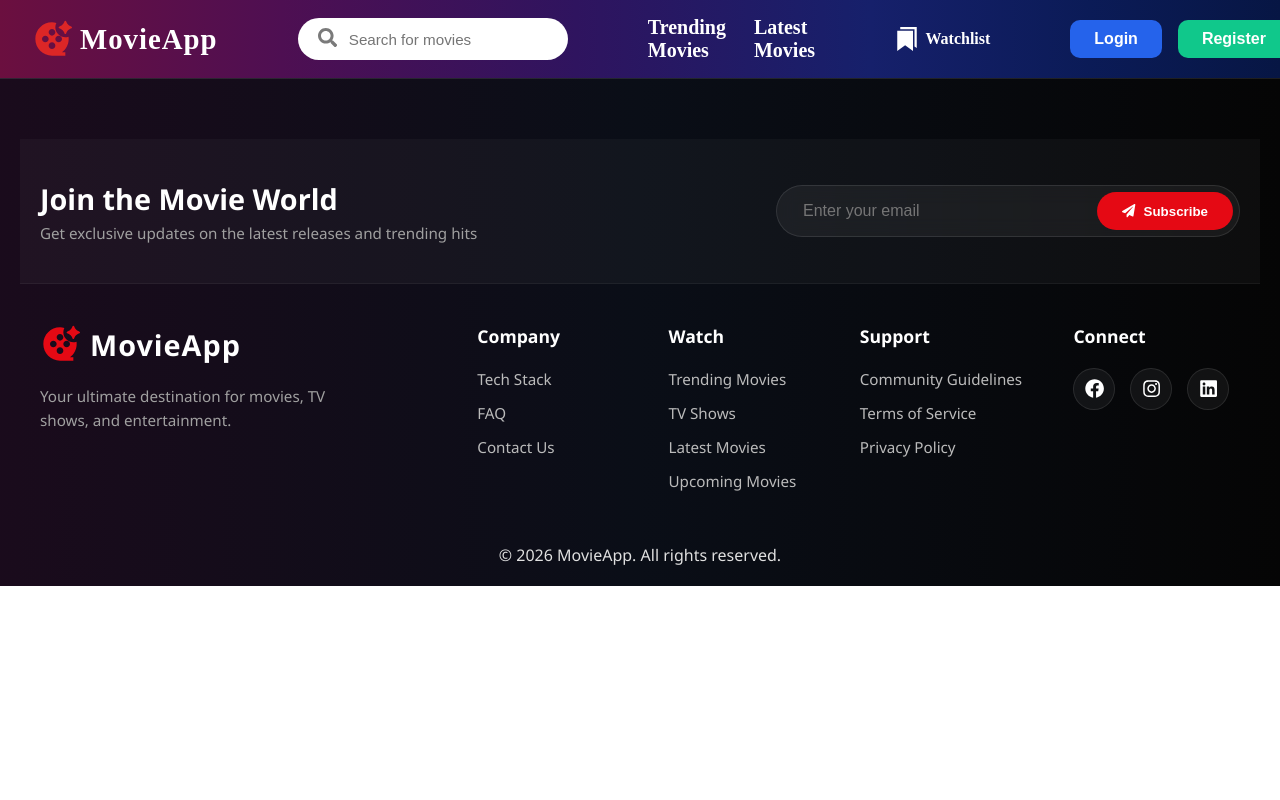
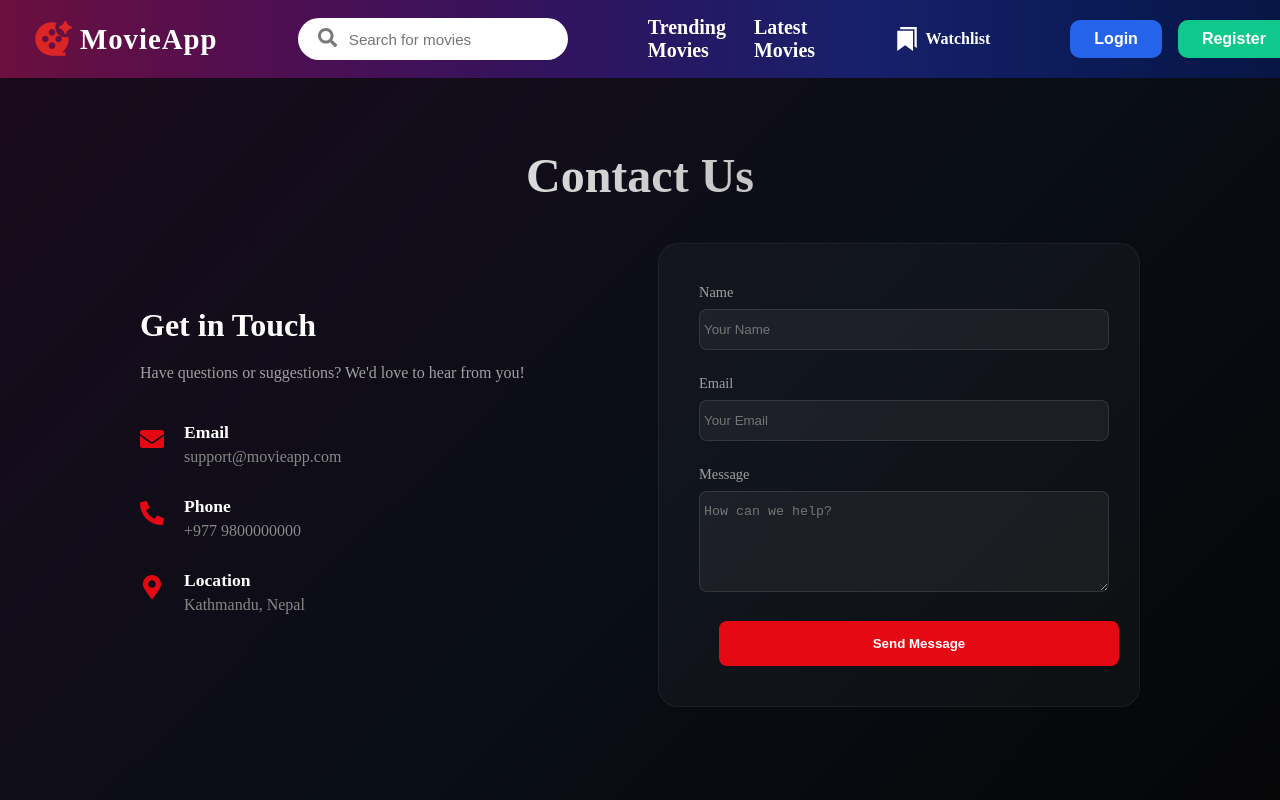
Before and after one commit to Kanchan012/MovieApp, a React (Vite) app: page /contact in a window 1280 px wide. Shown: the top 800 px of the page. Built offline with nearby package versions, Linux system fonts and the light colour scheme.

Commit message:
css added in contact file and imported in app.tsx file

```diff
--- a/src/App.tsx
+++ b/src/App.tsx
@@ -11,6 +11,9 @@ import UpcomingMovies from "./pages/UpcomingMovies";
 import MovieDetails from "./pages/MovieDetails";
 import Profile from "./pages/Profile";
 import SearchResults from "./pages/SearchResults";
+import TechStack from "./pages/TechStack";
+import FAQ from "./pages/FAQ";
+import ContactUs from "./pages/ContactUs";
 import { WatchlistProvider } from "./context/WatchlistContext";
 import { ToastContainer } from "react-toastify";
 
@@ -30,6 +33,9 @@ function App() {
         <Route path="/movie/:id" element={<MovieDetails />} />
         <Route path="/profile" element={<Profile />} />
         <Route path="/search" element={<SearchResults />} />
+        <Route path="/tech-stack" element={<TechStack />} />
+        <Route path="/faq" element={<FAQ />} />
+        <Route path="/contact" element={<ContactUs />} />
       </Routes>
       <Footer />
     </WatchlistProvider>
--- a/src/pages/ContactUs.css
+++ b/src/pages/ContactUs.css
@@ -0,0 +1,113 @@
+.page-title{
+    text-align: center;
+    margin-top: -50px;
+}
+.contact-page {
+  min-height: 80vh;
+  padding: 120px 5% 80px;
+  background: linear-gradient(
+    135deg,
+    #1a0b1c 0%,
+    #0a0e17 50%,
+    #050505 100%
+  );
+  color: white;
+}
+
+.contact-container {
+  max-width: 1000px;
+  margin: 0 auto;
+}
+
+.contact-grid {
+  display: flex;
+  flex-direction: row;
+  justify-content: space-between;
+  align-items: center;
+  gap: 80px;
+  margin-top: 40px;
+}
+
+.contact-info h2 {
+  font-size: 2rem;
+  margin-bottom: 20px;
+}
+
+.contact-info > p {
+  color: #a0a0a0;
+  margin-bottom: 40px;
+}
+
+.info-item {
+  display: flex;
+  gap: 20px;
+  margin-bottom: 30px;
+}
+
+.info-icon {
+  font-size: 1.5rem;
+  color: #e50914;
+  margin-top: 5px;
+}
+
+.info-item h4 {
+  font-size: 1.1rem;
+  margin-bottom: 5px;
+}
+
+.info-item p {
+  color: #888;
+}
+
+.contact-form {
+  background: rgba(255, 255, 255, 0.03);
+  padding: 40px;
+  border-radius: 20px;
+  border: 1px solid rgba(255, 255, 255, 0.05);
+  width: 40%;
+}
+
+.form-group {
+  margin-bottom: 25px;
+}
+
+.form-group label {
+  display: block;
+  margin-bottom: 8px;
+  color: #a0a0a0;
+  font-size: 0.9rem;
+}
+
+.form-group input, .form-group textarea {
+  width: 100%;
+  background: rgba(255, 255, 255, 0.05);
+  border: 1px solid rgba(255, 255, 255, 0.1);
+  padding: 12px 4px;
+  border-radius: 8px;
+  color: white;
+  outline: none;
+  transition: all 0.3s ease;
+}
+
+.form-group input:focus, .form-group textarea:focus {
+  border-color: #e50914;
+  background: rgba(255, 255, 255, 0.08);
+}
+
+.send-btn {
+  width: 100%;
+  background: #e50914;
+  color: white;
+  border: none;
+  padding: 15px;
+  border-radius: 8px;
+  font-weight: 600;
+  cursor: pointer;
+  transition: all 0.3s ease;
+  margin-left: 20px;
+}
+
+.send-btn:hover {
+  background: #ff0a16;
+  transform: translateY(-2px);
+}
```
